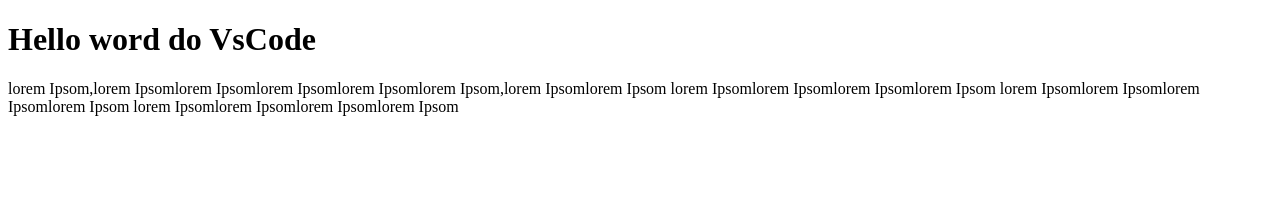
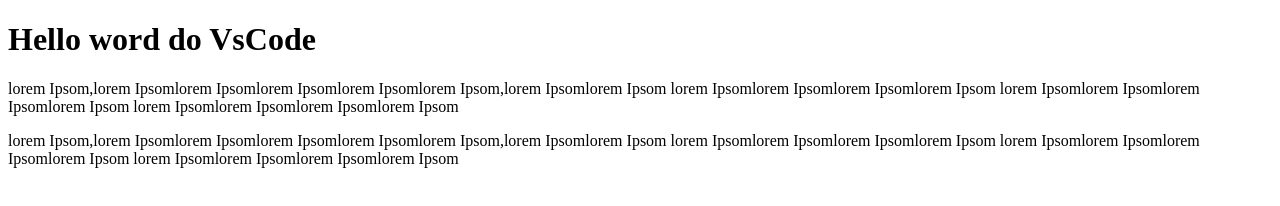
Before and after one commit to luana-lacerda/curso_git_2, a plain HTML site: page index.html in a window 1280 px wide. Drawn offline with Linux system fonts and the light colour scheme.

Commit message:
atualiza

```diff
--- a/index.html
+++ b/index.html
@@ -13,5 +13,10 @@
          lorem Ipsomlorem Ipsomlorem Ipsomlorem Ipsom
          lorem Ipsomlorem Ipsomlorem Ipsomlorem Ipsom
          lorem Ipsomlorem Ipsomlorem Ipsomlorem Ipsom </p>
+         <p>lorem Ipsom,lorem Ipsomlorem Ipsomlorem
+            Ipsomlorem Ipsomlorem Ipsom,lorem Ipsomlorem Ipsom
+            lorem Ipsomlorem Ipsomlorem Ipsomlorem Ipsom
+            lorem Ipsomlorem Ipsomlorem Ipsomlorem Ipsom
+            lorem Ipsomlorem Ipsomlorem Ipsomlorem Ipsom </p>
 </body>
 </html>
```
